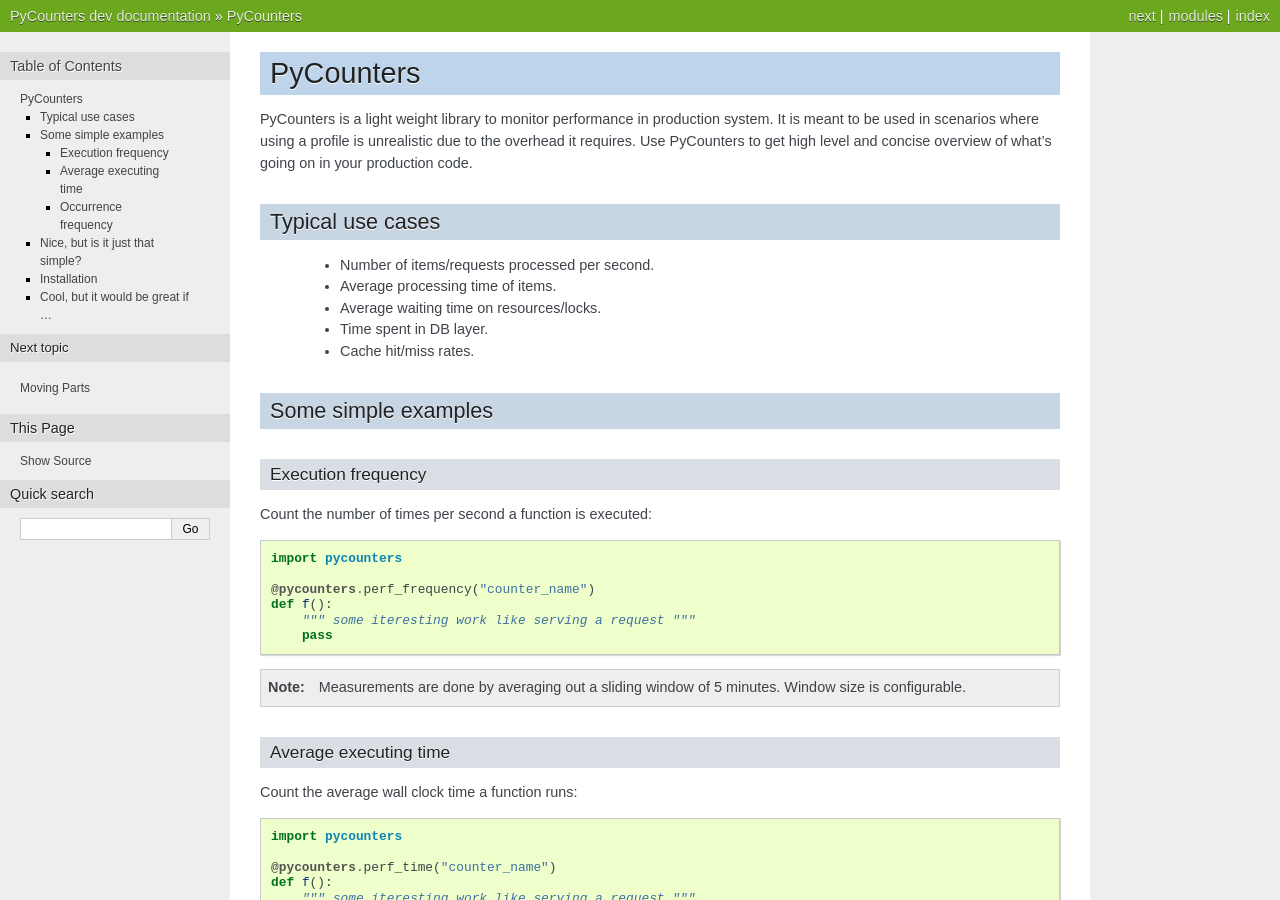
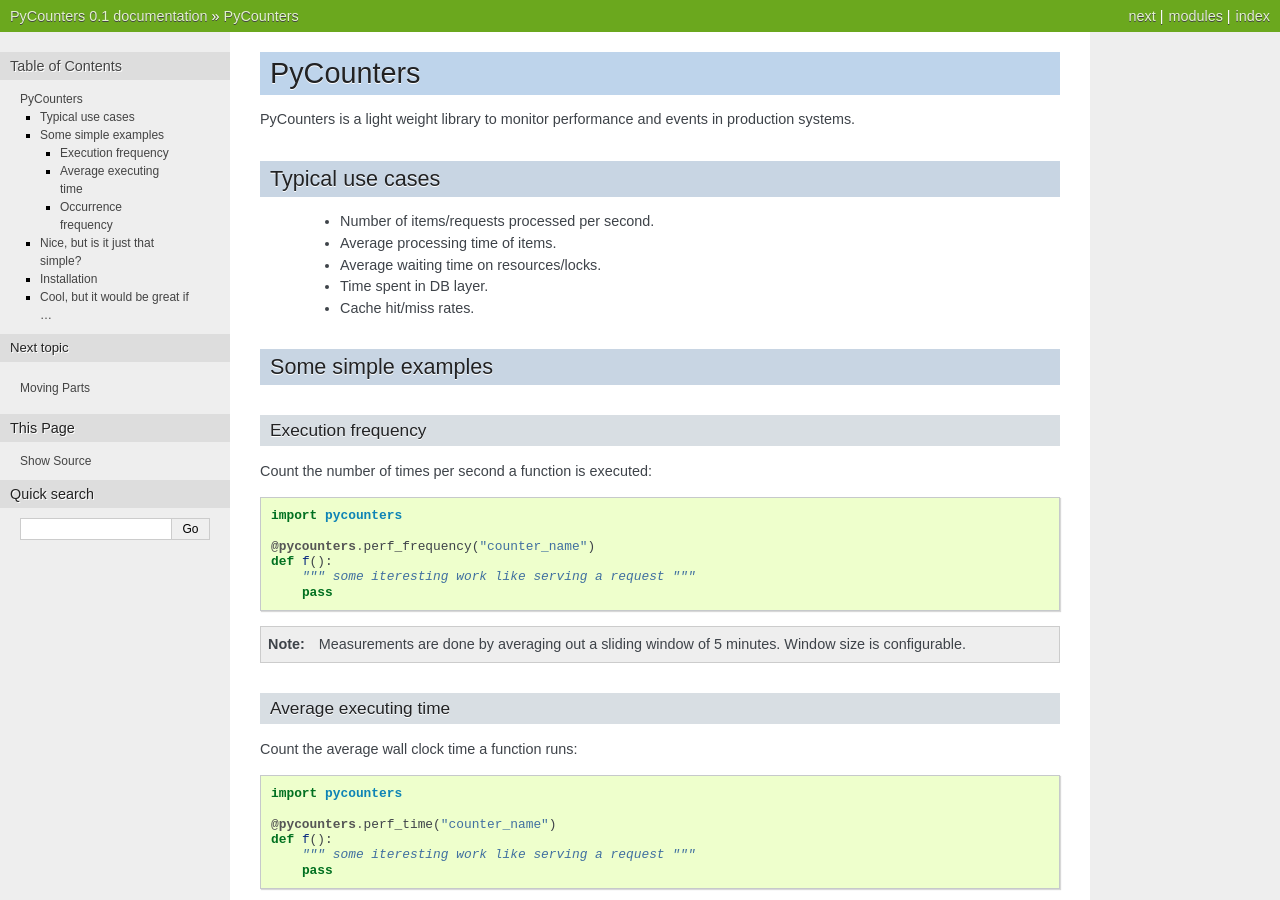
Before and after one commit to prismskylabs/pycounters, a Sphinx documentation site: the page built from docs/index.rst, in a window 1280 px wide and 900 px high. Built offline with Sphinx 7.4.7, drawn with Linux system fonts in a browser that asks for light colours; some of the changed text lies outside the part shown.

Commit message:
Some more documentation changed to version 0.1

```diff
--- a/CHANGES.txt
+++ b/CHANGES.txt
@@ -0,0 +1,4 @@
+
+
+0.1:
+    - Initial Release
--- a/README.txt
+++ b/README.txt
@@ -1,3 +1 @@
-A python based manual instrumentation library, designed to measure performance of a production system.
-
-The python equivalent to Windows' Performance Counters.
+PyCounters is a light weight library to monitor performance and events in production systems.
--- a/docs/conf.py
+++ b/docs/conf.py
@@ -48,9 +48,9 @@ copyright = u'2011, Boaz Leskes'
 # built documents.
 #
 # The short X.Y version.
-version = '1.0'
+version = '0.1'
 # The full version, including alpha/beta/rc tags.
-release = 'dev'
+release = '0.1'
 
 # The language for content autogenerated by Sphinx. Refer to documentation
 # for a list of supported languages.
--- a/docs/index.rst
+++ b/docs/index.rst
@@ -7,9 +7,7 @@
 PyCounters
 =================
 
-PyCounters is a light weight library to monitor performance in production system.
-It is meant to be used in scenarios where using a profile is unrealistic due to the overhead it requires.
-Use PyCounters to get high level and concise overview of what's going on in your production code.
+PyCounters is a light weight library to monitor performance and events in production systems.
 
 -----------------
 Typical use cases
@@ -101,7 +99,6 @@ Easy install PyCounters to get it up and running: ::
     easy_install pycounters
 
 
-
 ----------------------------------
 Cool, but it would be great if ...
 ----------------------------------
--- a/setup.py
+++ b/setup.py
@@ -1,7 +1,7 @@
 from setuptools import setup
 import sys, os
 
-version = '1.0dev'
+version = '0.1'
 
 long_description = (
     open('README.txt').read()
```
Also changed, not shown: docs/reference.rst (+30 -0 lines), src/pycounters/__init__.py (+18 -5 lines), 2 other files.
